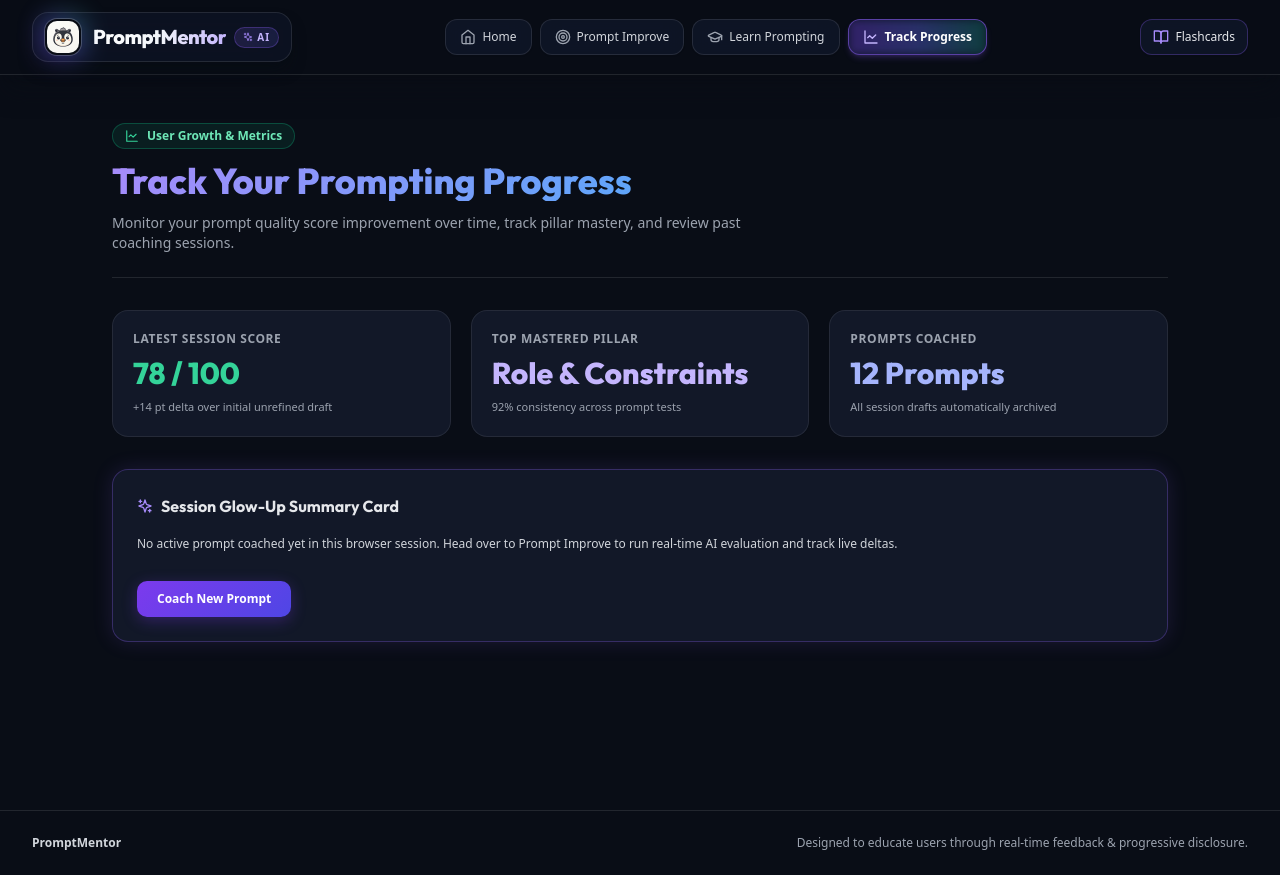
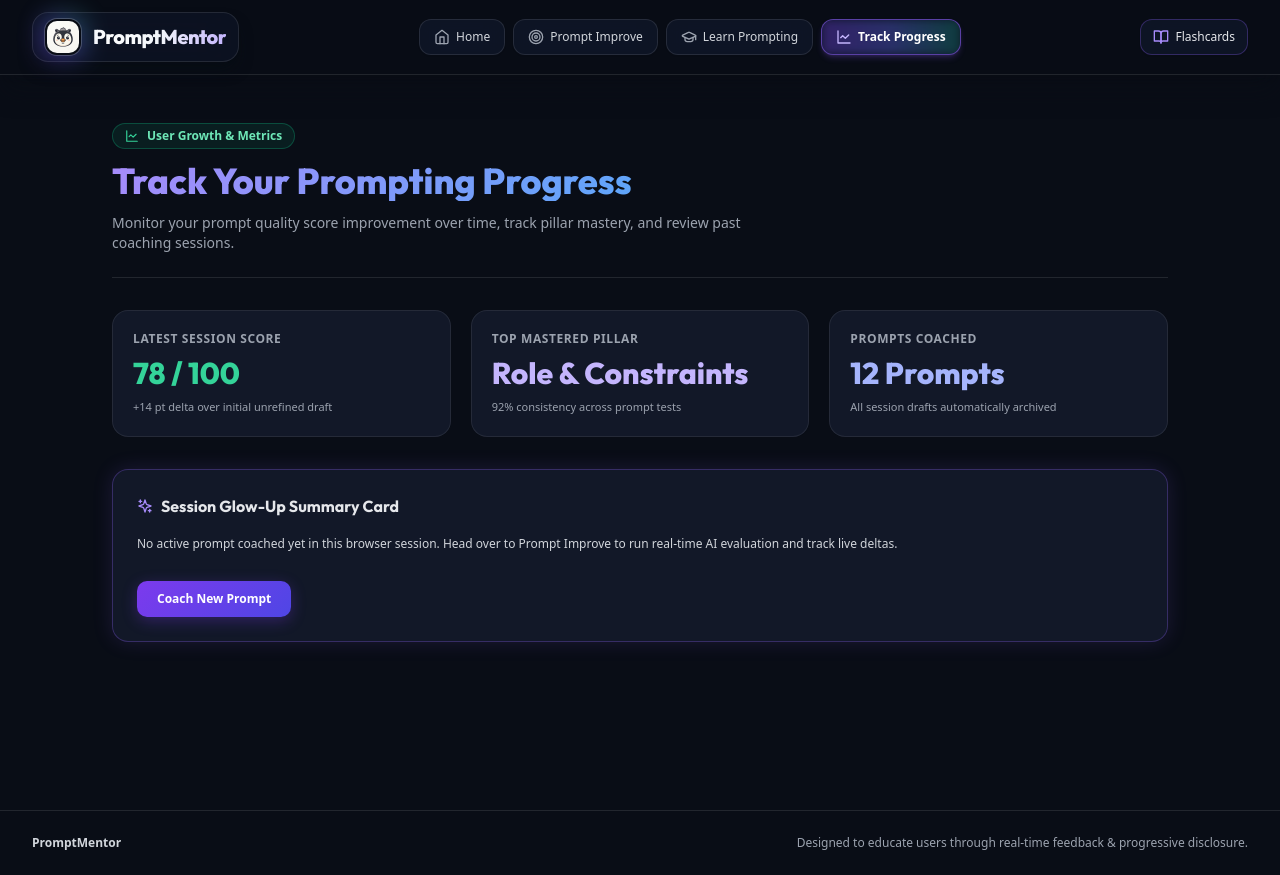
Before and after one commit to sonal428-hub/PromptMentor, a React (Vite) app: page /progress in a window 1280 px wide. Built offline with nearby package versions, Linux system fonts and the light colour scheme.

Commit message:
fix: remove AI badge from Header logo brand name

```diff
--- a/src/components/Header.jsx
+++ b/src/components/Header.jsx
@@ -1,6 +1,6 @@
 import React from 'react';
 import { Link, useLocation } from 'react-router-dom';
-import { BookOpen, Target, GraduationCap, LineChart, Home, Sparkles } from 'lucide-react';
+import { BookOpen, Target, GraduationCap, LineChart, Home } from 'lucide-react';
 import { ButtonColorful } from '@/components/ui/button-colorful';
 
 export default function Header({ onOpenFlashcards }) {
@@ -36,10 +36,6 @@ export default function Header({ onOpenFlashcards }) {
             <h1 className="text-lg sm:text-xl font-black tracking-tight font-heading bg-gradient-to-r from-white via-slate-100 to-violet-300 bg-clip-text text-transparent group-hover:from-violet-200 group-hover:to-emerald-300 transition-all duration-300">
               PromptMentor
             </h1>
-            <span className="hidden sm:inline-flex items-center gap-1 text-[10px] font-extrabold uppercase tracking-widest text-violet-300 bg-gradient-to-r from-violet-500/15 to-indigo-500/15 border border-violet-500/30 px-2 py-0.5 rounded-full shadow-sm">
-              <Sparkles className="w-2.5 h-2.5 text-violet-400" />
-              AI
-            </span>
           </div>
 
         </div>
```
